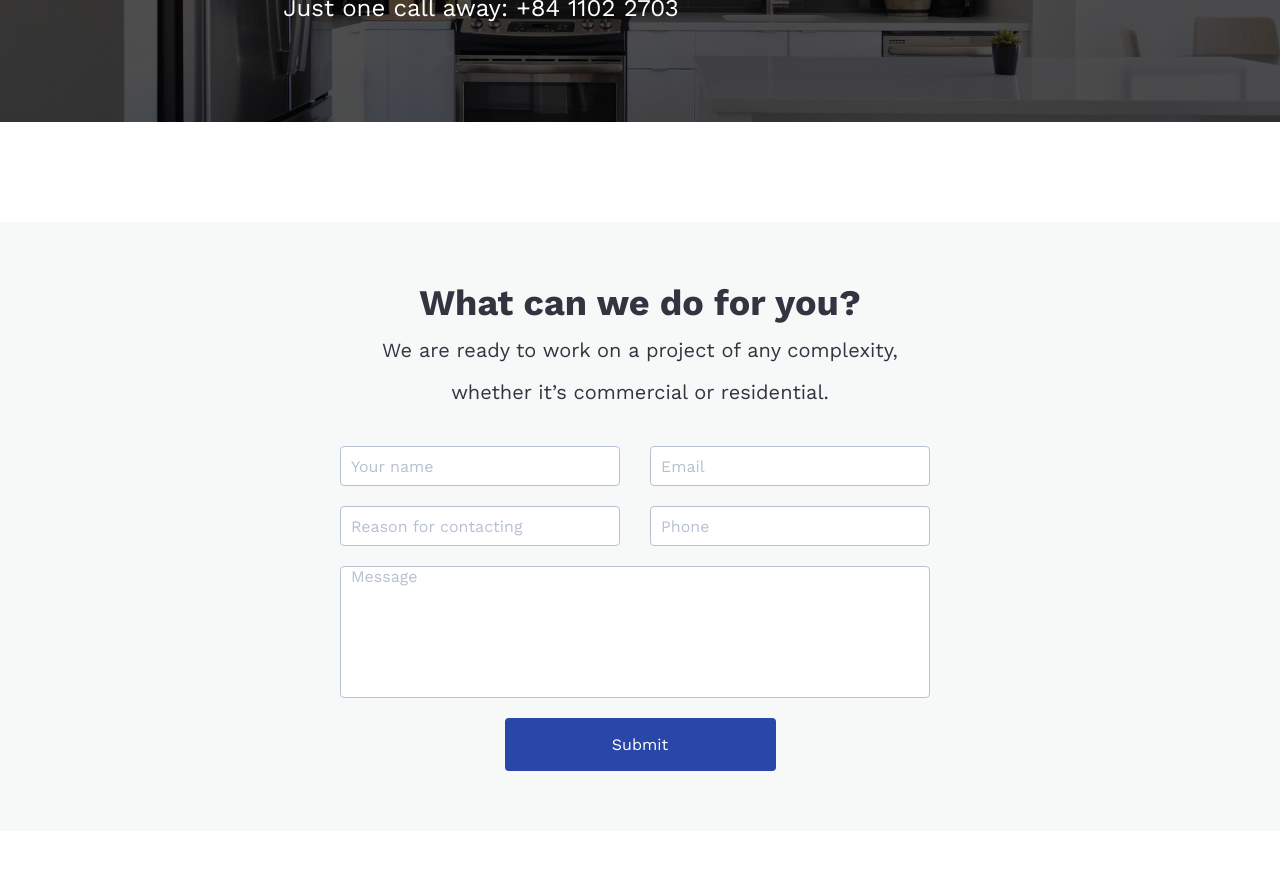
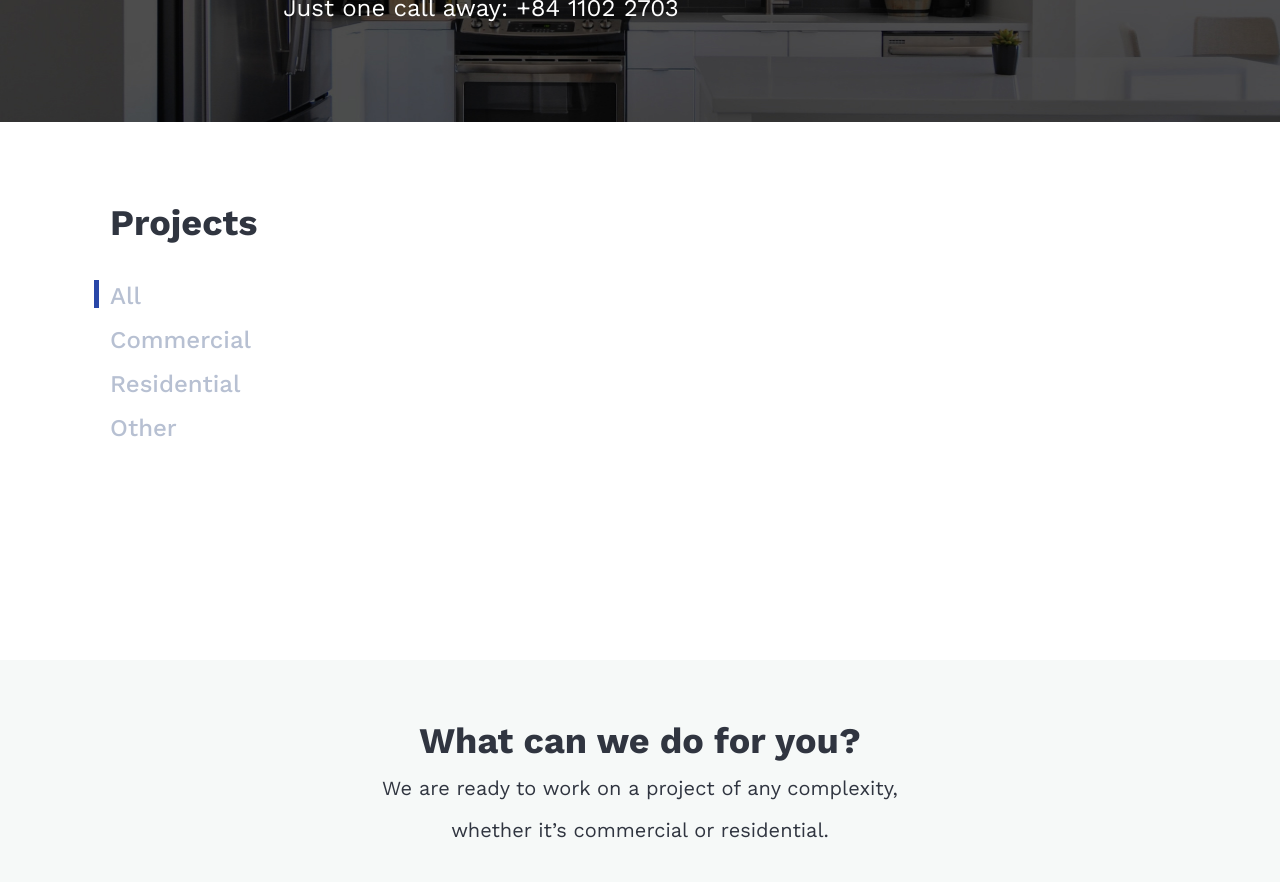
Before and after one commit to TheAlmightyMight/Next-JS-Landing-Page, a Next.js app: page / in a window 1280 px wide. Shown: the part 2140-3022 px from the top of the page. Built offline with nearby package versions, Linux system fonts and the light colour scheme.

Commit message:
feat: started projects slider

```diff
--- a/src/app/page.tsx
+++ b/src/app/page.tsx
@@ -5,6 +5,7 @@ import { Services } from '@/components/sections/services/Services'
 import { Experience } from '@/components/sections/experience/Experience'
 import { Consultation } from '@/components/sections/consultation/Consultation'
 import { ReachOut } from '@/components/sections/reach-out/ReachOut'
+import { Projects } from '@/components/sections/projects/Projects'
 
 export default function Home() {
 	return (
@@ -15,6 +16,7 @@ export default function Home() {
 			<Services />
 			{/* <Experience /> */}
 			<Consultation />
+			<Projects />
 			<ReachOut />
 		</main>
 	)
--- /dev/null
+++ b/src/components/sections/projects/Projects.tsx
@@ -0,0 +1,57 @@
+'use client'
+import React, { useEffect, useState } from 'react'
+
+type TabCategory = 'all' | 'other' | 'commercial' | 'residential'
+
+export const Projects: React.FC = () => {
+	const [activeTab, setActiveTab] = useState<TabCategory>('all')
+
+	const clickHandler = (e: React.PointerEvent<HTMLParagraphElement>) => {
+		const target = e.target as HTMLParagraphElement
+		switch (target.textContent) {
+			case 'All': {
+				setActiveTab('all')
+				break
+			}
+			case 'Residential': {
+				setActiveTab('residential')
+				break
+			}
+			case 'Commercial': {
+				setActiveTab('commercial')
+				break
+			}
+			case 'Other': {
+				setActiveTab('other')
+				break
+			}
+			default: {
+				setActiveTab('all')
+			}
+		}
+	}
+
+	useEffect(() => {
+		console.log(activeTab)
+	}, [activeTab])
+
+	return (
+		<section className='projects'>
+			<div className='projects__wrapper'>
+				<div className='projects__slider-controls'>
+					<h4 className='projects__slider-controls-heading'>Projects</h4>
+					<div
+						onClick={clickHandler}
+						className={`projects__slider-tabs projects__slider-tabs--active-tab-${activeTab}`}
+					>
+						<p className='projects__slider-tabs-tab'>All</p>
+						<p className='projects__slider-tabs-tab'>Commercial</p>
+						<p className='projects__slider-tabs-tab'>Residential</p>
+						<p className='projects__slider-tabs-tab'>Other</p>
+					</div>
+				</div>
+				<div className='projects__slider'></div>
+			</div>
+		</section>
+	)
+}
--- a/src/constants.ts
+++ b/src/constants.ts
@@ -17,6 +17,7 @@ export interface SliderImage {
 	image: StaticImageData
 	projectName: string
 	address: string
+	cat: string
 }
 
 export const SliderImages: SliderImage[] = [
@@ -24,60 +25,72 @@ export const SliderImages: SliderImage[] = [
 		image: Project3,
 		projectName: 'Aurora Rise Project',
 		address: '501 S Cherry St, Denver, CO 80246',
+		cat: 'residential',
 	},
 	{
 		image: Project2,
 		projectName: 'Emerald Bay Development',
 		address: '547 Seabright Ave, Santa Cruz, CA 95062',
+		cat: 'residential',
 	},
 	{
 		image: Project1,
 		projectName: 'Ironwood Heights Project',
 		address: '1200 Alamo Dr, Vacaville, CA 95687',
+		cat: 'residential',
 	},
 	{
 		image: Project4,
 		projectName: 'Sapphire Ridge Development',
 		address: '111 S Grand Ave, Los Angeles, CA 90012',
+		cat: 'residential',
 	},
 	{
 		image: Project5,
 		projectName: 'City Side Plaza',
 		address: '1027 Wilshire Blvd, Santa Monica, CA 90401',
+		cat: 'commercial',
 	},
 	{
 		image: Project6,
 		projectName: 'Tropical Breezes Development',
 		address: '1234 Ocean Ave, Santa Monica, CA 90401',
+		cat: 'commercial',
 	},
 	{
 		image: Project7,
 		projectName: 'Prairie View Heights',
 		address: '100 Main St, Des Moines, IA 50309',
+		cat: 'commercial',
 	},
 	{
 		image: Project8,
 		projectName: 'Riverfront Park Project',
 		address: '1150 NW Quimby St, Portland, OR 97209',
+		cat: 'commercial',
 	},
 	{
 		image: Project9,
 		projectName: 'Maplewood Grove Development',
 		address: '3111 Motor Ave, Los Angeles, CA 90034',
+		cat: 'other',
 	},
 	{
 		image: Project10,
 		projectName: 'Windmill Heights Project',
 		address: '199 E Paseo Del Centro, Los Angeles, CA 90095',
+		cat: 'other',
 	},
 	{
 		image: Project11,
 		projectName: 'Fountain View Development',
 		address: '11911 San Vicente Blvd, Los Angeles, CA 90049',
+		cat: 'other',
 	},
 	{
 		image: Project12,
 		projectName: 'Meadow Brook Heights',
 		address: '2100 88th St, North Bergen, NJ 07047',
+		cat: 'other',
 	},
 ]
--- a/src/sass/sections/_projects.scss
+++ b/src/sass/sections/_projects.scss
@@ -0,0 +1,79 @@
+@use '../base/typography' as *;
+@use '../utils/variables' as *;
+
+.projects {
+}
+.projects__wrapper {
+	margin: auto;
+	max-width: 1440px;
+	padding: 80px 110px 120px 110px;
+}
+.projects__slider-controls {
+	max-width: 162px;
+}
+.projects__slider-controls-heading {
+	@include heading(4);
+}
+.projects__slider-tabs {
+	position: relative;
+	&::before {
+		content: '';
+		position: absolute;
+		left: -16px;
+		top: -4px;
+
+		width: 5px;
+		height: 28px;
+		background-color: $color-primary;
+	}
+}
+.projects__slider-tabs-tab {
+	font-weight: 500;
+	font-size: 24px;
+	color: $color-300;
+	margin-bottom: 20px;
+
+	cursor: pointer;
+
+	&:first-of-type {
+		margin-top: 40px;
+	}
+
+	&:last-of-type {
+		margin: 0;
+	}
+
+	&:hover {
+		color: $color-primary;
+	}
+}
+.projects__slider-tabs--active-tab-all {
+	color: $color-primary;
+	&::before {
+		transition: top 0.5s ease-in-out;
+		top: -4px;
+	}
+}
+.projects__slider-tabs--active-tab-commercial {
+	color: $color-primary;
+	&::before {
+		transition: top 0.5s ease-in-out;
+		top: 40px;
+	}
+}
+.projects__slider-tabs--active-tab-residential {
+	color: $color-primary;
+	&::before {
+		transition: top 0.5s ease-in-out;
+		top: 85px;
+	}
+}
+.projects__slider-tabs--active-tab-other {
+	color: $color-primary;
+	&::before {
+		transition: top 0.5s ease-in-out;
+		top: 130px;
+	}
+}
+.projects__slider {
+}
```
